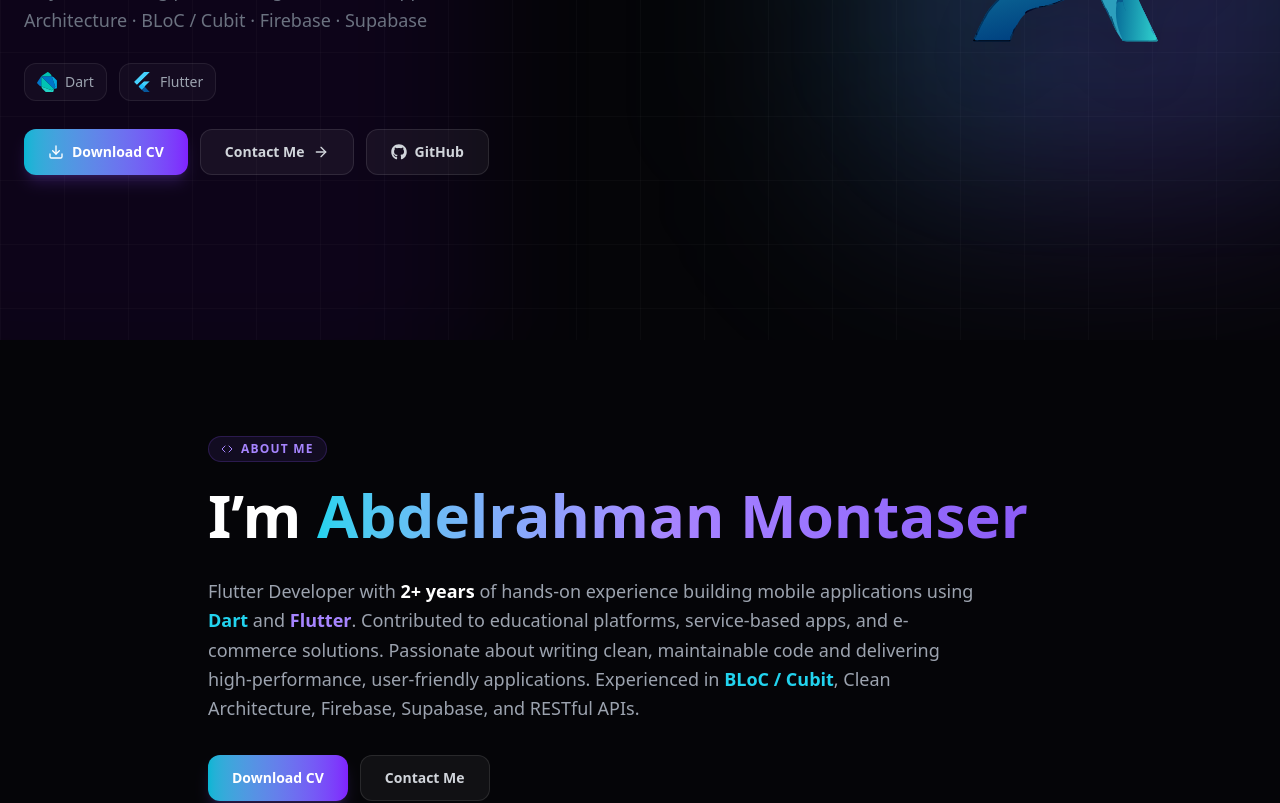
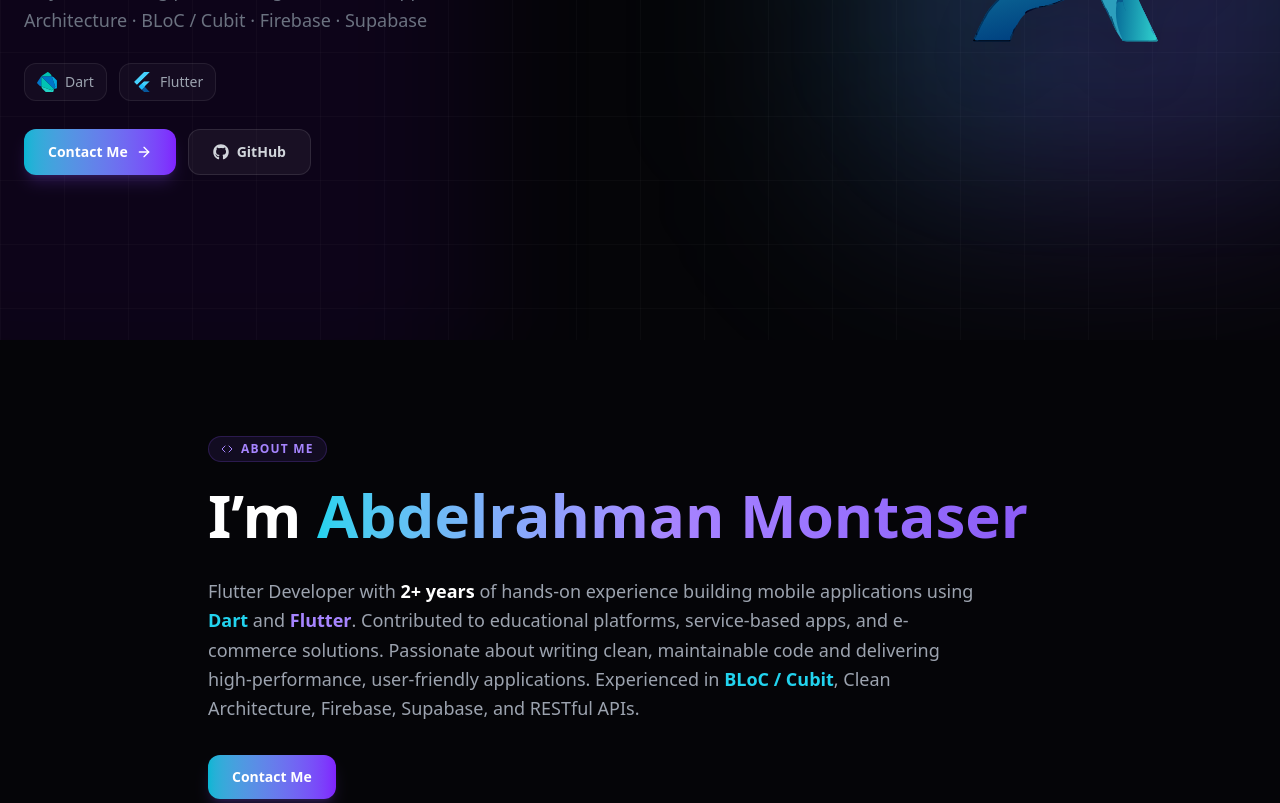
Before and after one commit to Elfouly282/portofino, a React (Vite) app: page / in a window 1280 px wide. Shown: the part 460-1263 px from the top of the page. Built offline with nearby package versions, Linux system fonts and the light colour scheme.

Commit message:
Remove Download CV buttons from Navbar and Aboutme sections

```diff
--- a/src/Components/Aboutme.jsx
+++ b/src/Components/Aboutme.jsx
@@ -91,15 +91,8 @@
           </p>
           <div className="flex flex-wrap gap-3 pt-2">
             <a
-              href={cv}
-              download
+              href="#contact"
               className="inline-flex items-center gap-2 px-6 py-3 bg-gradient-to-r from-cyan-500 to-violet-600 text-white font-semibold rounded-xl shadow-lg shadow-violet-500/20 hover:shadow-violet-500/40 hover:scale-105 transition-all duration-200 text-sm"
-            >
-              Download CV
-            </a>
-            <a
-              href="#contact"
-              className="inline-flex items-center gap-2 px-6 py-3 bg-white/5 border border-white/10 text-gray-300 font-semibold rounded-xl hover:bg-white/10 hover:text-white transition-all duration-200 text-sm"
             >
               Contact Me
             </a>
--- a/src/Components/Navbar.jsx
+++ b/src/Components/Navbar.jsx
@@ -113,16 +113,8 @@
             transition={{ duration: 0.6, delay: 0.45 }}
           >
             <a
-              href={cv}
-              download
+              href="#contact"
               className="inline-flex items-center gap-2 px-6 py-3 bg-gradient-to-r from-cyan-500 to-violet-600 text-white font-semibold rounded-xl shadow-lg shadow-violet-500/20 hover:shadow-violet-500/40 hover:scale-105 transition-all duration-200 text-sm"
-            >
-              <Download className="h-4 w-4" />
-              Download CV
-            </a>
-            <a
-              href="#contact"
-              className="inline-flex items-center gap-2 px-6 py-3 bg-white/5 border border-white/10 text-gray-300 font-semibold rounded-xl hover:bg-white/10 hover:text-white hover:border-white/20 transition-all duration-200 text-sm"
             >
               Contact Me
               <ArrowRight className="h-4 w-4" />
```
